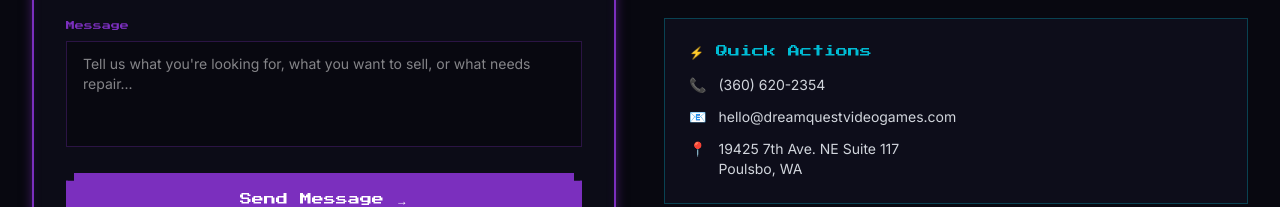
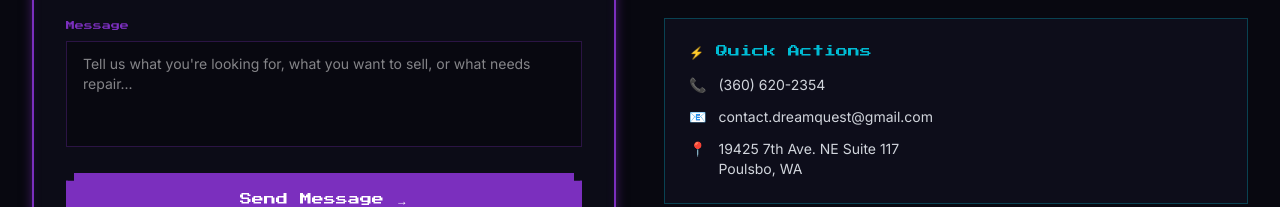
Before and after one commit to dreamquest-videogames/dreamquest-videogames.github.io, a Next.js app: page / in a window 1280 px wide. Shown: the part 6229-6436 px from the top of the page. Built offline with nearby package versions, Linux system fonts and the light colour scheme.

Commit message:
feat: update email to contact.dreamquest@gmail.com

```diff
--- a/app/components/Contact.tsx
+++ b/app/components/Contact.tsx
@@ -145,9 +145,9 @@
                   <span className="text-[#00BCD4] group-hover:scale-110 transition-transform">📞</span>
                   (360) 620-2354
                 </a>
-                <a href="mailto:hello@dreamquestvideogames.com" className="flex items-center gap-3 text-gray-300 hover:text-[#00BCD4] transition-colors text-sm group">
+                <a href="mailto:contact.dreamquest@gmail.com" className="flex items-center gap-3 text-gray-300 hover:text-[#00BCD4] transition-colors text-sm group">
                   <span className="text-[#00BCD4] group-hover:scale-110 transition-transform">📧</span>
-                  hello@dreamquestvideogames.com
+                  contact.dreamquest@gmail.com
                 </a>
                 <div className="flex items-start gap-3 text-gray-300 text-sm">
                   <span className="text-[#00BCD4]">📍</span>
```
